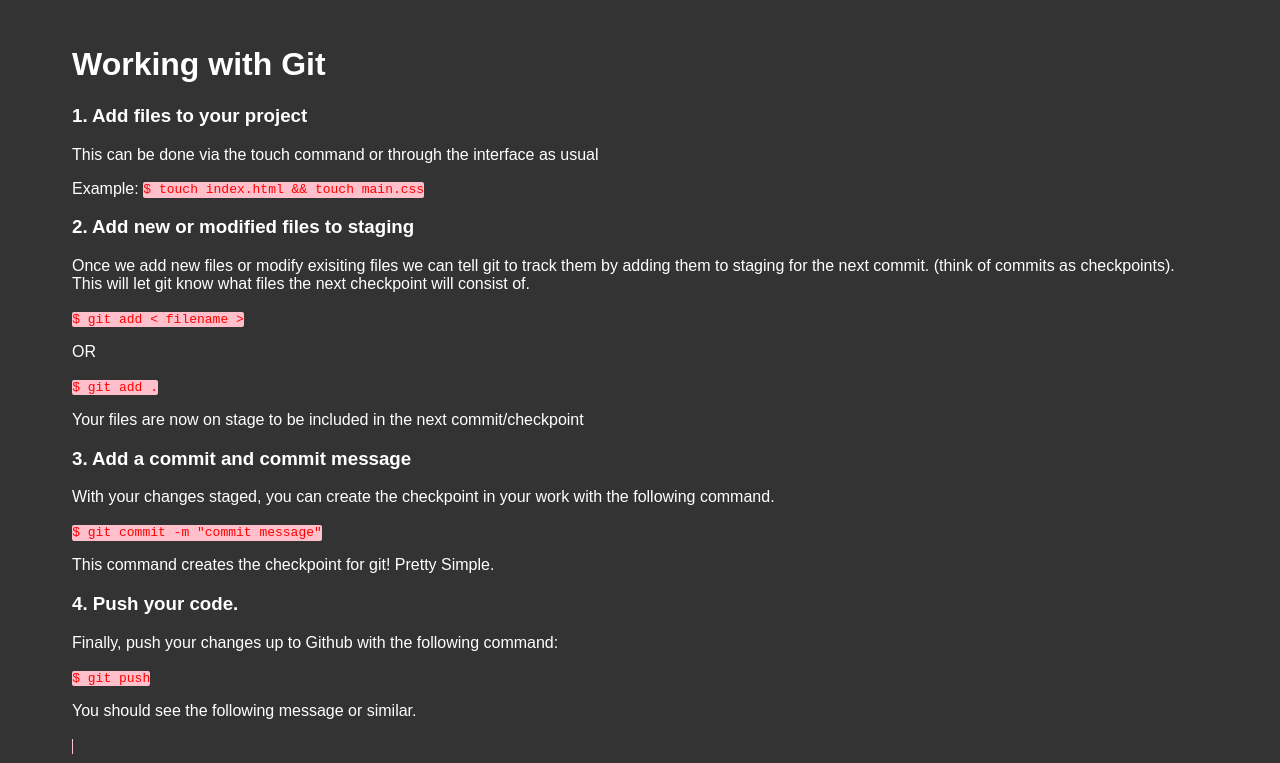
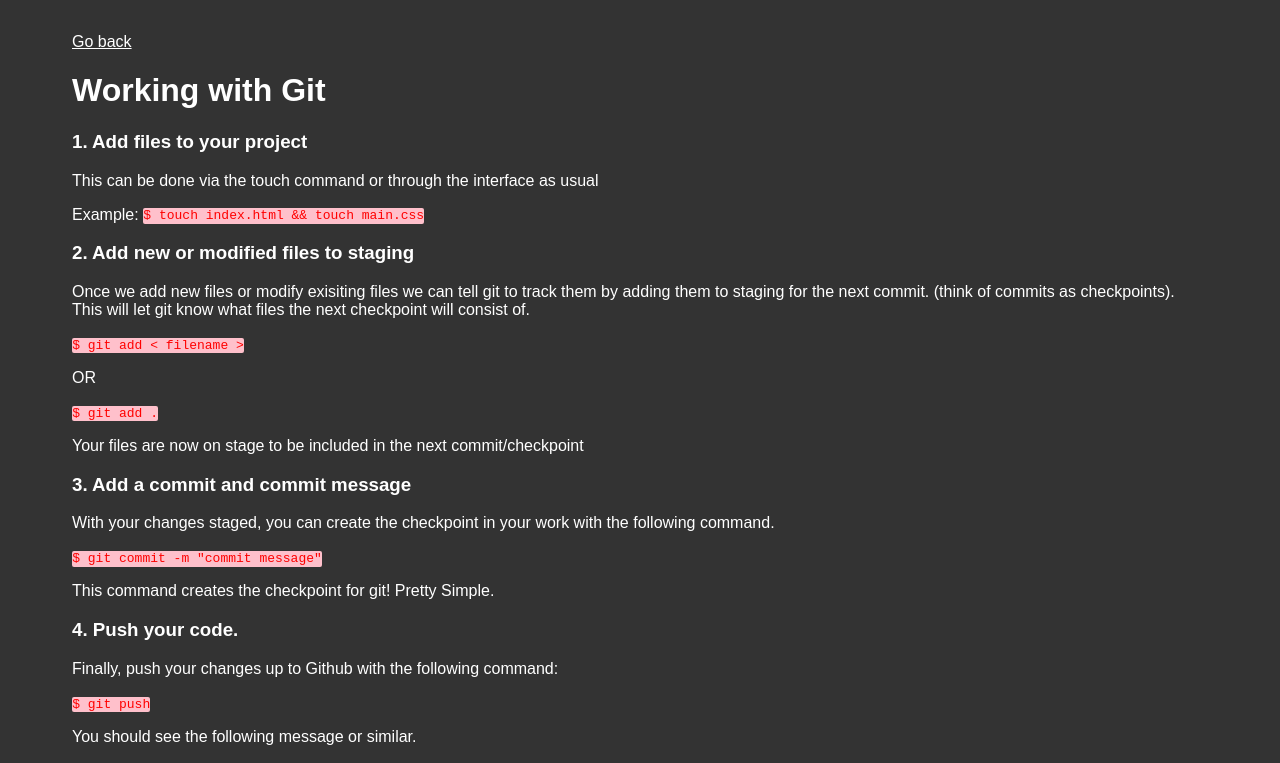
Before and after one commit to awalia1/Documentation-for-git, a plain HTML site: page working-with-git.html in a window 1280 px wide. Shown: the top 763 px of the page. Drawn offline with Linux system fonts and the light colour scheme.

Commit message:
added linke to home page and cleaned up code

```diff
--- a/working-with-git.html
+++ b/working-with-git.html
@@ -6,6 +6,8 @@
     <link rel="stylesheet" type="text/css" href="main.css">
   </head>
   <body>
+    <a href="index.html">Go back</a>
+
     <h1>Working with Git</h1>
 
     <h3>1. Add files to your project</h3>
@@ -40,12 +42,10 @@
         Total 3 (delta 0), reused 0 (delta 0)
         To https://github.com/awalia1/day5-4.git
       </pre>
+    </code>
 
-    <p>If you get an error, you may have Initialized your git repository with <code> $ git init </code> <br>
-        Or you may have Initialized, but you have not yet modified any files since then using:
+    <p>If you get an error, you may have Initialized your git repository with <code> $ git init </code> <br> Or you may have Initialized, but you have not yet modified any files since then using:
 
       <code>$ git add < filename ></code> and <code>$ git commit -m "commit message"</code>
-    </code>
-
   </body>
 </html>
```
Also changed, not shown: index.html (+4 -4 lines), newproject.html (+3 -0 lines). Lines whose indentation alone changed are shown as unchanged.
